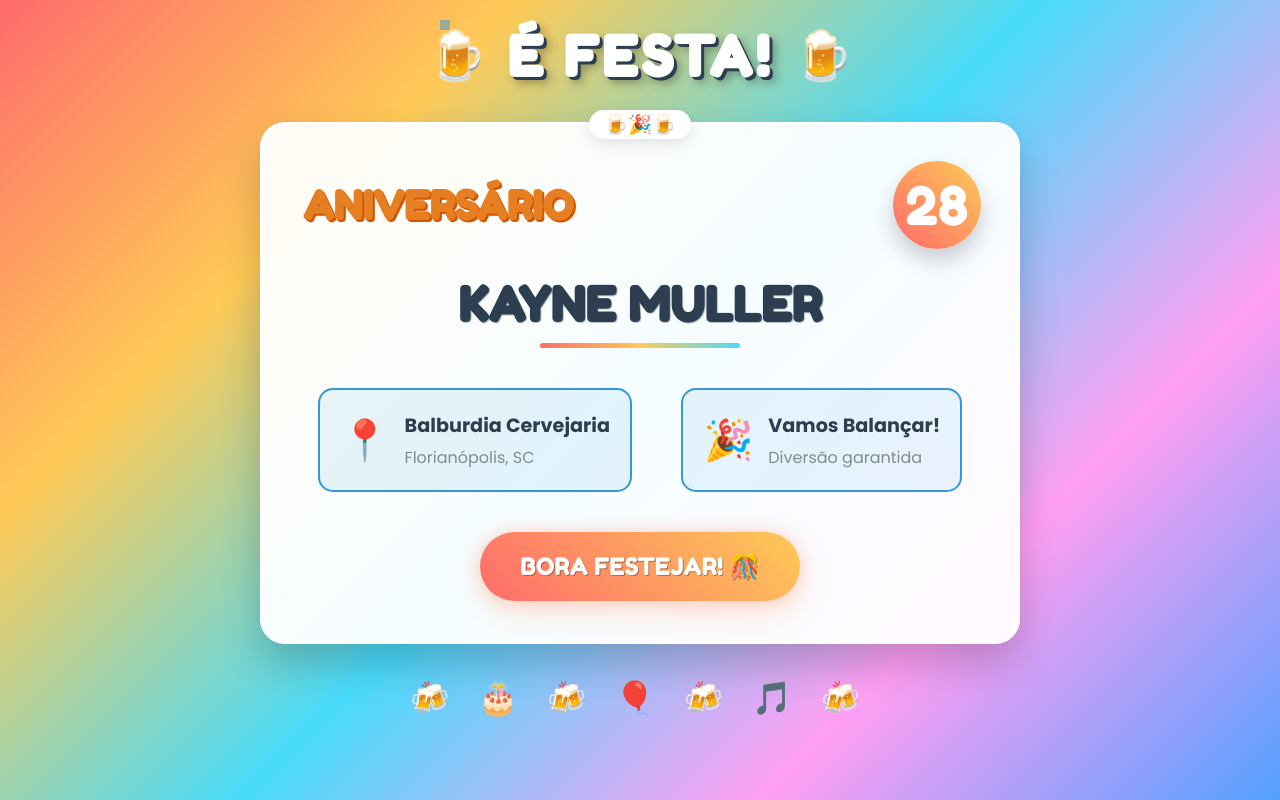
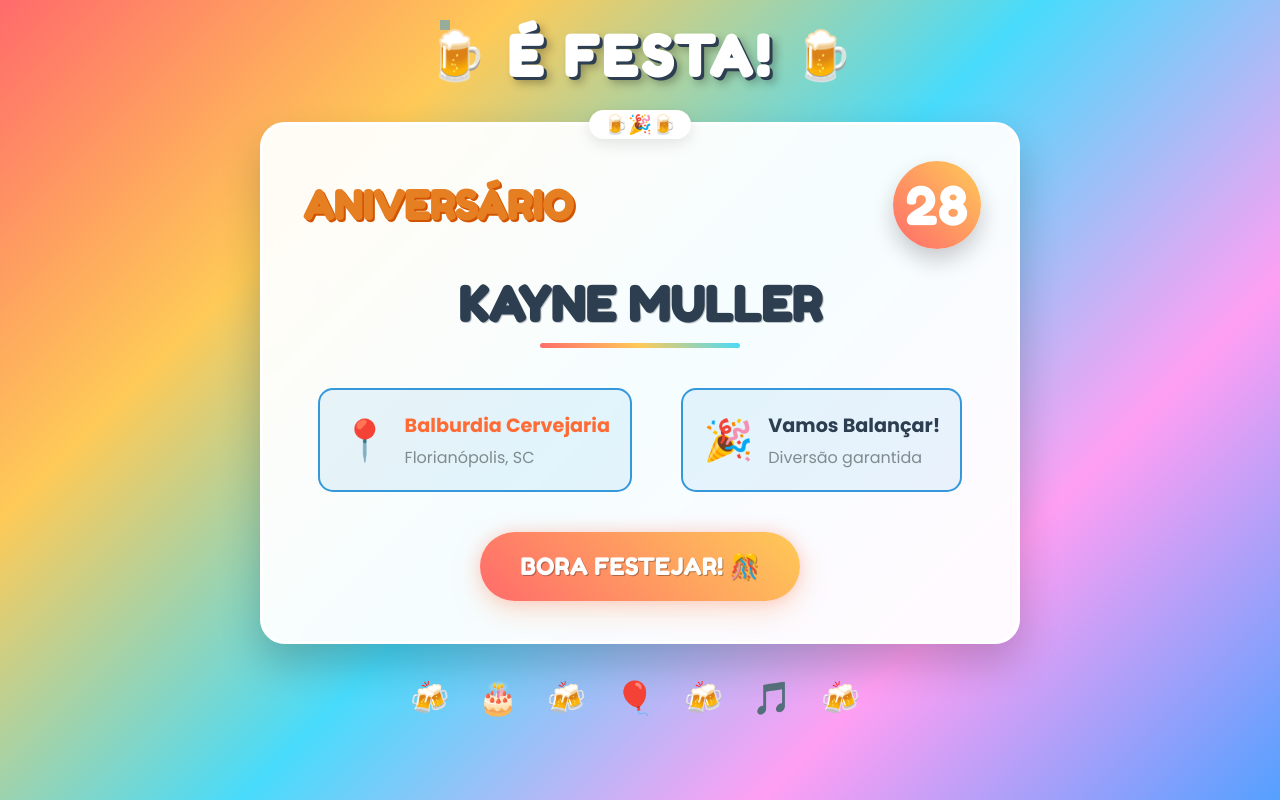
Before and after one commit to Douugg/convite-aniver, a plain HTML site: page index.html in a window 1280 px wide. Drawn offline with Linux system fonts and the light colour scheme.

Commit message:
Adiciona link do Google Maps para Balburdia Cervejaria em Florianópolis

```diff
--- a/index.html
+++ b/index.html
@@ -37,7 +37,7 @@
                     <div class="detail-item">
                         <span class="icon">📍</span>
                         <div class="detail-text">
-                            <strong>Balburdia Cervejaria</strong>
+                            <strong><a href="https://share.google.com/5PTpbCr2RRW4XA4Vg" target="_blank" style="color: #ff6b35; text-decoration: none;">Balburdia Cervejaria</a></strong>
                             <p>Florianópolis, SC</p>
                         </div>
                     </div>
```
